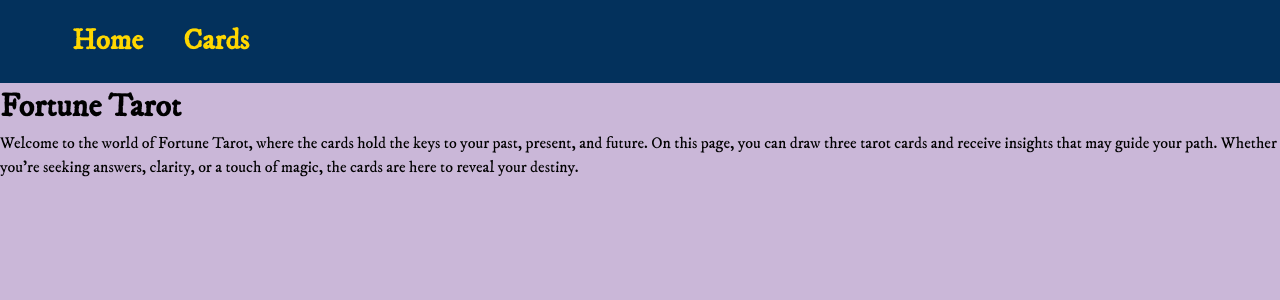
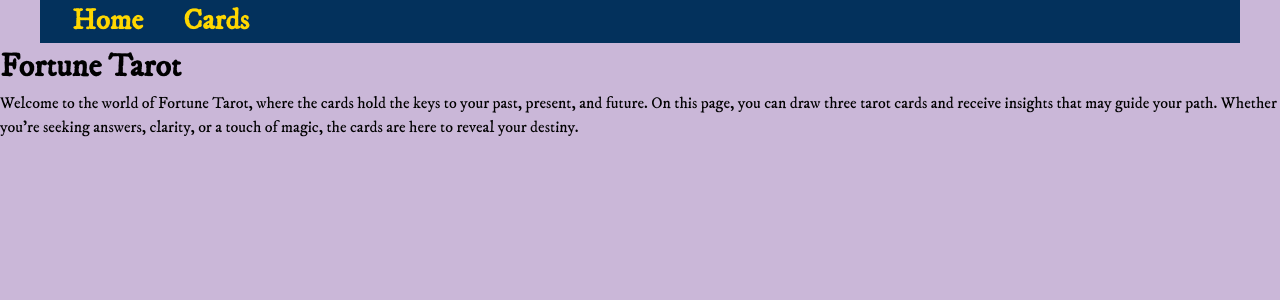
Before and after one commit to Prakaikool/Fortune-Tarot, a Vue app: page / in a window 1280 px wide. Shown: the top 300 px of the page. Built offline with nearby package versions, Linux system fonts and the light colour scheme; a web font is replaced by a local one.

Commit message:
Create navbar component

```diff
--- a/src/App.vue
+++ b/src/App.vue
@@ -1,98 +1,28 @@
 <script setup>
-import { RouterView } from 'vue-router'
+import { RouterView, useRoute } from 'vue-router'
+import { computed } from 'vue'
+import NavBar from './components/NavBar.vue'
+
+const route = useRoute()
+const currentPage = computed(() => route.name)
 </script>
 
 <template>
-  <nav>
-    <div class="nav-container">
-      <router-link to="/">Home</router-link>
-      <router-link to="/cards">Cards</router-link>
-    </div>
-  </nav>
-  <router-view />
+  <div>
+    <NavBar :page="currentPage" />
+    <RouterView />
+  </div>
 </template>
 
 <style>
-/* Global style setting */
+/* Global styles */
 html,
 body {
   margin: 0;
   padding: 0;
-  background-color: #cab7d8; /* Base background color */
+  background-color: #cab7d8;
   box-sizing: border-box;
   font-family: 'IM Fell DW Pica', sans-serif;
   overflow: hidden;
 }
-
-/* Navbar styling */
-nav {
-  background: #03315c;
-  padding: 20px 0;
-  position: relative;
-  z-index: 2;
-}
-
-.nav-container {
-  display: flex;
-  justify-content: flex-start;
-  align-items: center;
-  gap: 40px;
-  max-width: 1200px;
-  margin: 0 auto;
-  padding: 0 2rem;
-}
-
-nav a {
-  text-decoration: none;
-  color: #ffd700;
-  font-family: 'IM Fell DW Pica', serif;
-  font-size: 1.8rem;
-  font-weight: bold;
-  transition: all 0.3s ease-in-out;
-  position: relative;
-}
-
-nav a:hover {
-  color: #000000;
-  transform: scale(1.1);
-}
-
-nav a::after {
-  content: '';
-  position: absolute;
-  left: 50%;
-  bottom: -2px;
-  width: 0;
-  height: 3px;
-  background-color: #000000;
-  transition: all 0.3s ease-in-out;
-}
-
-nav a:hover::after {
-  width: 100%;
-  left: 0;
-}
-
-/* Navbar responsiv */
-@media (max-width: 768px) {
-  .nav-container {
-    justify-content: center;
-    gap: 20px;
-  }
-
-  nav a {
-    font-size: 1.4rem;
-  }
-}
-
-@media (max-width: 480px) {
-  .nav-container {
-    flex-direction: column;
-    gap: 10px;
-  }
-
-  nav a {
-    font-size: 1.2rem;
-  }
-}
 </style>
--- /dev/null
+++ b/src/components/NavBar.vue
@@ -0,0 +1,94 @@
+<script setup>
+import { RouterLink } from 'vue-router'
+
+const props = defineProps({
+  page: {
+    required: true,
+    type: String,
+  },
+})
+</script>
+
+<template>
+  <nav class="navbar">
+    <router-link class="link" to="/" :class="{ isActive: props.page === 'home' }">Home</router-link>
+    <router-link class="link" to="/cards" :class="{ isActive: props.page === 'cards' }"
+      >Cards</router-link
+    >
+  </nav>
+</template>
+
+<style scoped>
+/* Navbar styling */
+nav {
+  width: 100%;
+  background: #03315c;
+  padding: 20px 0;
+  position: relative;
+  z-index: 2;
+}
+
+.navbar {
+  display: flex;
+  justify-content: flex-start;
+  align-items: center;
+  gap: 40px;
+  max-width: 1200px;
+  margin: 0 auto;
+  padding: 0 2rem;
+}
+
+nav a {
+  text-decoration: none;
+  color: #ffd700;
+  font-family: 'IM Fell DW Pica', serif;
+  font-size: 1.8rem;
+  font-weight: bold;
+  transition: all 0.3s ease-in-out;
+  position: relative;
+}
+
+nav a:hover {
+  color: #000000;
+  transform: scale(1.1);
+}
+
+nav a::after {
+  content: '';
+  position: absolute;
+  left: 50%;
+  bottom: -2px;
+  width: 0;
+  height: 3px;
+  background-color: #000000;
+  transition: all 0.3s ease-in-out;
+}
+
+nav a:hover::after {
+  width: 100%;
+  left: 0;
+}
+
+/* Navbar responsiv */
+@media (max-width: 768px) {
+  .nav-container {
+    justify-content: center;
+    gap: 20px;
+  }
+
+  nav a {
+    font-size: 1.4rem;
+  }
+}
+
+@media (max-width: 480px) {
+  .nav-container {
+    flex-direction: column;
+    gap: 10px;
+  }
+
+  nav a {
+    font-size: 1.2rem;
+  }
+}
+</style>
```
